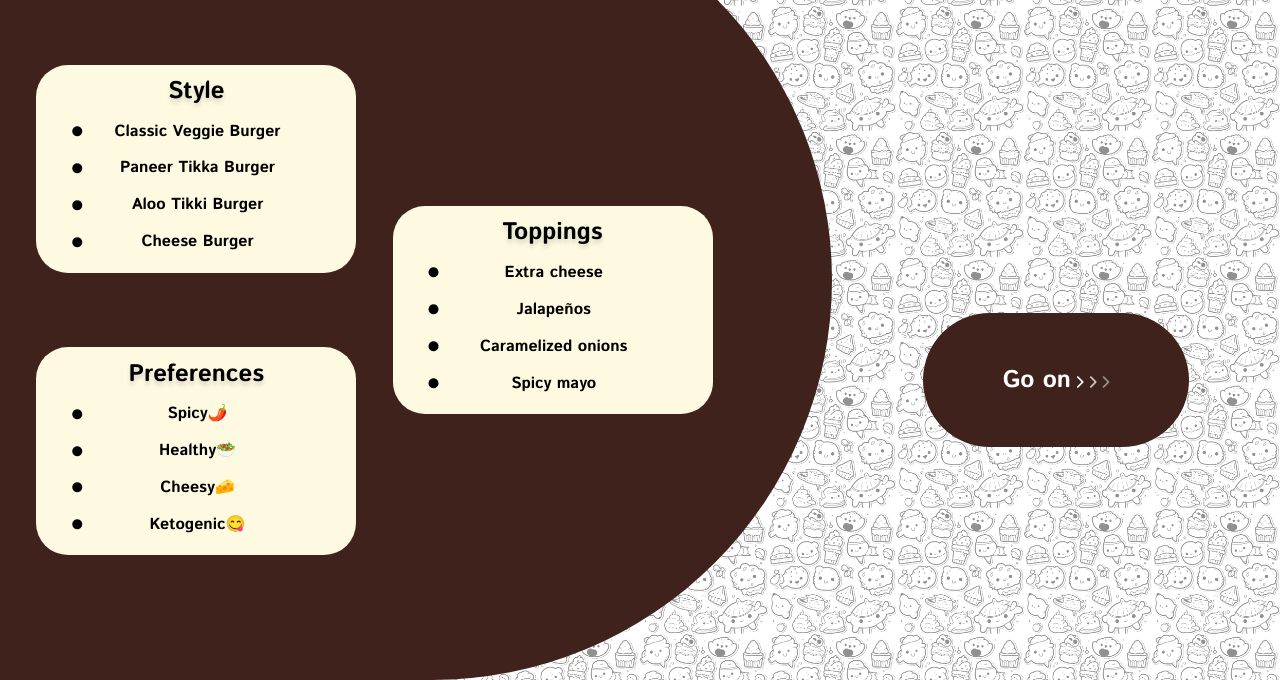
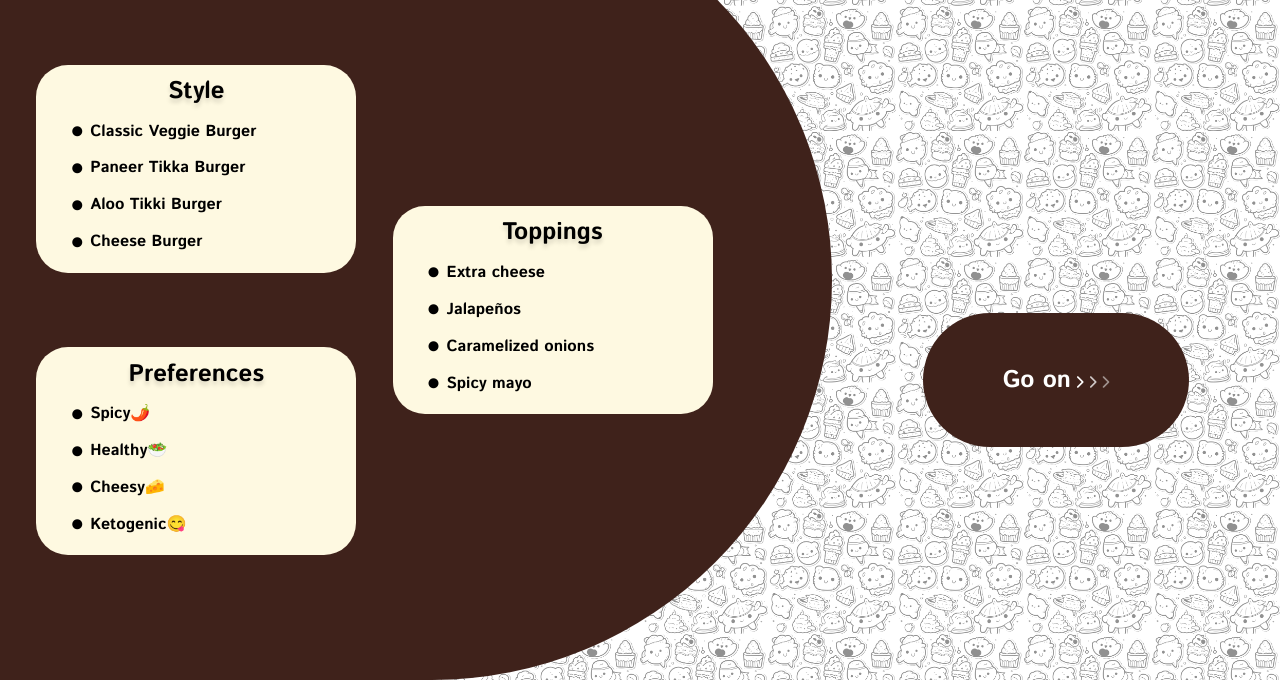
Before and after one commit to AnshulVishwa/JavaScript-Projects, a plain HTML site: page Smokin'Burger/veg.html in a window 1280 px wide. Shown: the part 120-800 px from the top of the page. Drawn offline with Linux system fonts and the light colour scheme; a web font is replaced by a local one.

Commit message:
Updating Styles

```diff
--- a/Smokin'Burger/veg.css
+++ b/Smokin'Burger/veg.css
@@ -142,7 +142,7 @@ i.fa-solid.fa-circle {
 .option:hover{
     transition: all;
     transition-duration:0.5s ;
-    background-color: #E07A5F;
+    background-color: #e78d75;
     cursor: pointer;
     box-shadow: 0 4px 4px #00000080;
 }
@@ -194,3 +194,17 @@ a{
         height: 0;
     }
 }
+
+.checkbox{
+    display: none;;
+}
+
+.option:has( input:checked ){
+    background-color: #E07A5F;
+    cursor: pointer;
+    box-shadow: 4px 4px 4px #00000080;
+}
+label {
+    margin-left: 0.5em;
+    width: 100%;
+}
--- a/Smokin'Burger/veg.html
+++ b/Smokin'Burger/veg.html
@@ -21,47 +21,55 @@
                             <div class="boxHeading">
                                 <h2>Style</h2>
                             </div>
-                            <div class="boxContent flex">
+                            <form class="boxContent flex">
                                 <div class="option flex">
                                     <i class="fa-solid fa-circle"></i>
-                                    <span class="OptionText">Classic Veggie Burger</span>
+                                    <input name="burgeroption" id="OptionText" class="checkbox" type="radio">
+                                    <label for="OptionText">Classic Veggie Burger</label>
                                 </div>
                                 <div class="option flex">
                                     <i class="fa-solid fa-circle"></i>
-                                    <span class="OptionText">Paneer Tikka Burger</span>
+                                    <input name="burgeroption" id="OptionText1" class="checkbox" type="radio">
+                                    <label for="OptionText1">Paneer Tikka Burger</label>
                                 </div>
                                 <div class="option flex">
                                     <i class="fa-solid fa-circle"></i>
-                                    <span class="OptionText">Aloo Tikki Burger</span>
+                                    <input name="burgeroption" id="OptionText2" class="checkbox" type="radio">
+                                    <label for="OptionText2">Aloo Tikki Burger</label>
                                 </div>
                                 <div class="option flex">
                                     <i class="fa-solid fa-circle"></i>
-                                    <span class="OptionText">Cheese Burger</span>
+                                    <input name="burgeroption" id="OptionText3" class="checkbox" type="radio">
+                                    <label for="OptionText3">Cheese Burger</label>
                                 </div>
-                            </div>
+                            </form>
                         </div>
                         <div id="box2" class="box style flex">
                             <div class="boxHeading">
                                 <h2>Preferences</h2>
                             </div>
-                            <div class="boxContent flex">
+                            <form class="boxContent flex">
                                 <div class="option flex">
                                     <i class="fa-solid fa-circle"></i>
-                                    <span class="OptionText">Spicy🌶️</span>
+                                    <input name="extrasoption" id="OptionText4" class="checkbox" type="checkbox">
+                                    <label for="OptionText4">Spicy🌶️</label>
                                 </div>
                                 <div class="option flex">
                                     <i class="fa-solid fa-circle"></i>
-                                    <span class="OptionText">Healthy🥗</span>
+                                    <input name="extrasoption" id="OptionText5" class="checkbox" type="checkbox">
+                                    <label for="OptionText5">Healthy🥗</label>
                                 </div>
                                 <div class="option flex">
                                     <i class="fa-solid fa-circle"></i>
-                                    <span class="OptionText">Cheesy🧀 </span>
+                                    <input name="extrasoption" id="OptionText6" class="checkbox" type="checkbox">
+                                    <label for="OptionText6">Cheesy🧀 </label>
                                 </div>
                                 <div class="option flex">
                                     <i class="fa-solid fa-circle"></i>
-                                    <span class="OptionText">Ketogenic😋</span>
+                                    <input name="extrasoption" id="OptionText7" class="checkbox" type="checkbox">
+                                    <label for="OptionText7">Ketogenic😋</label>
                                 </div>
-                            </div>
+                            </form>
                         </div>
                     </div>
                     <div class="right flex">
@@ -72,19 +80,23 @@
                             <div class="boxContent flex">
                                 <div class="option flex">
                                     <i class="fa-solid fa-circle"></i>
-                                    <span class="OptionText">Extra cheese</span>
+                                    <input id="OptionText8" class="checkbox" type="checkbox">
+                                    <label for="OptionText8">Extra cheese</label>
                                 </div>
                                 <div class="option flex">
                                     <i class="fa-solid fa-circle"></i>
-                                    <span class="OptionText">Jalapeños </span>
+                                    <input id="OptionText9" class="checkbox" type="checkbox">
+                                    <label for="OptionText9">Jalapeños </label>
                                 </div>
                                 <div class="option flex">
                                     <i class="fa-solid fa-circle"></i>
-                                    <span class="OptionText">Caramelized onions</span>
+                                    <input id="OptionText10" class="checkbox" type="checkbox">
+                                    <label for="OptionText10">Caramelized onions</label>
                                 </div>
                                 <div class="option flex">
                                     <i class="fa-solid fa-circle"></i>
-                                    <span class="OptionText">Spicy mayo</span>
+                                    <input id="OptionText11" class="checkbox" type="checkbox">
+                                    <label for="OptionText11">Spicy mayo</label>
                                 </div>
                             </div>
                         </div>
```
